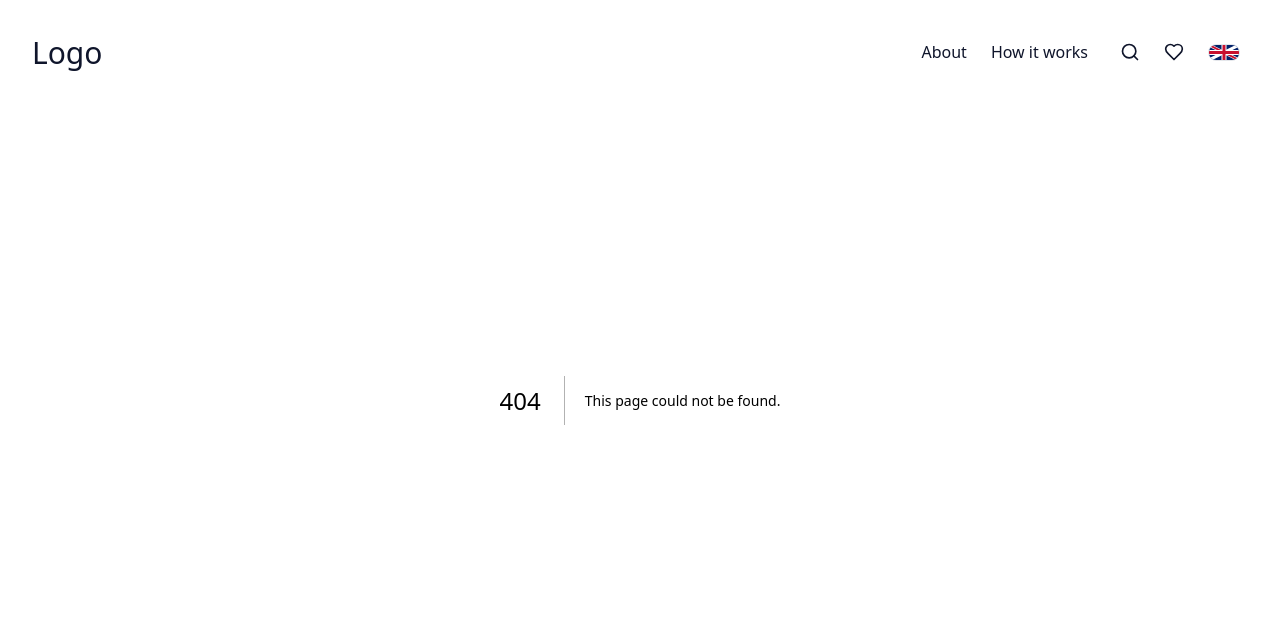
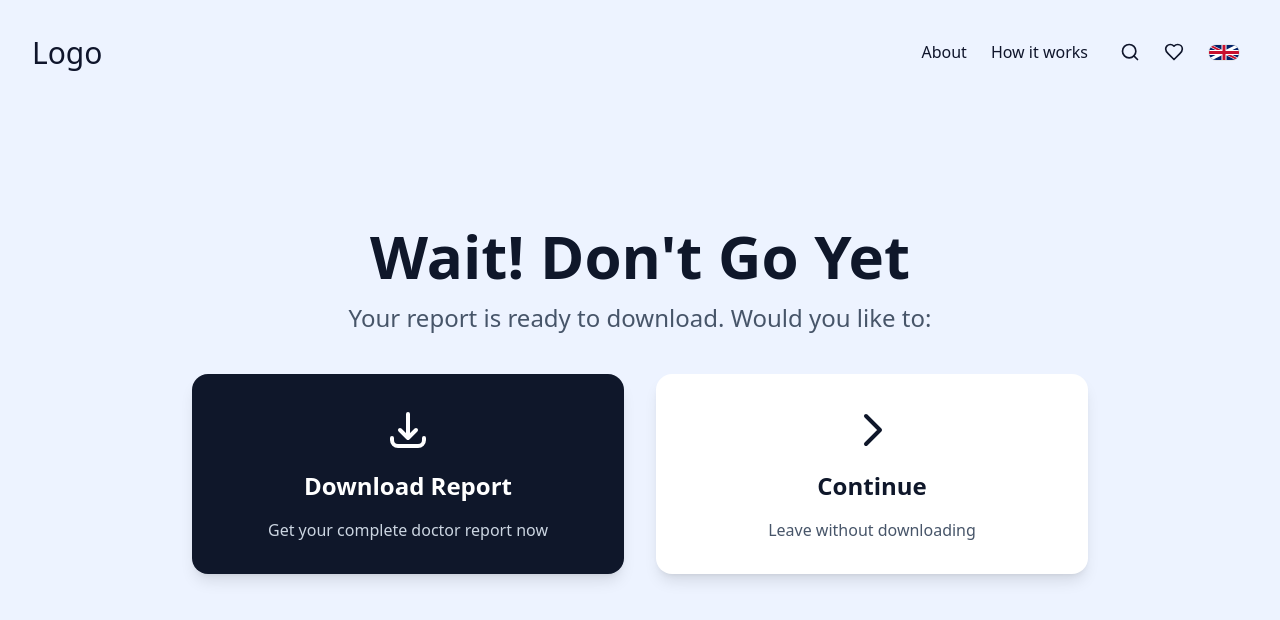
Before and after one commit to harisui/drm-frontend, a Next.js app: page /discard in a window 1280 px wide. Before the commit this address had no page. Shown: the top 620 px of the page. Built offline with nearby package versions, Linux system fonts and the light colour scheme.

Commit message:
push discard route

```diff
--- /dev/null
+++ b/src/app/discard/page.tsx
@@ -0,0 +1,71 @@
+import React from 'react';
+import Link from 'next/link';
+
+const DiscardPage = () => {
+    return (
+        <section className="flex min-h-screen items-center justify-center bg-[#EDF3FF] p-6 sm:p-10 lg:p-20">
+            <div className="w-full max-w-4xl space-y-8 lg:space-y-10">
+                <div className="text-center">
+                    <h1 className="text-4xl font-bold text-slate-900 sm:text-5xl md:text-6xl">
+                        Wait! Don't Go Yet
+                    </h1>
+                    <p className="mt-3 text-lg text-slate-600 sm:mt-4 sm:text-xl md:text-2xl">
+                        Your report is ready to download. Would you like to:
+                    </p>
+                </div>
+
+                <div className="flex flex-col gap-6 sm:flex-row sm:items-stretch sm:gap-8">
+                    {/* Download Report Option */}
+                    <Link
+                        href="/fullreport"
+                        className="flex-1 rounded-2xl bg-slate-900 p-8 text-center shadow-lg transition-all hover:bg-slate-800 hover:shadow-xl"
+                    >
+                        <div className="flex flex-col items-center gap-4">
+                            <svg
+                                className="h-12 w-12 text-white"
+                                fill="none"
+                                stroke="currentColor"
+                                viewBox="0 0 24 24"
+                            >
+                                <path
+                                    strokeLinecap="round"
+                                    strokeLinejoin="round"
+                                    strokeWidth={2}
+                                    d="M4 16v1a3 3 0 003 3h10a3 3 0 003-3v-1m-4-4l-4 4m0 0l-4-4m4 4V4"
+                                />
+                            </svg>
+                            <h2 className="text-2xl font-semibold text-white">Download Report</h2>
+                            <p className="text-slate-300">Get your complete doctor report now</p>
+                        </div>
+                    </Link>
+
+                    {/* Continue Option */}
+                    <Link
+                        href="/"
+                        className="flex-1 rounded-2xl bg-white p-8 text-center shadow-lg transition-all hover:shadow-xl"
+                    >
+                        <div className="flex flex-col items-center gap-4">
+                            <svg
+                                className="h-12 w-12 text-slate-900"
+                                fill="none"
+                                stroke="currentColor"
+                                viewBox="0 0 24 24"
+                            >
+                                <path
+                                    strokeLinecap="round"
+                                    strokeLinejoin="round"
+                                    strokeWidth={2}
+                                    d="M9 5l7 7-7 7"
+                                />
+                            </svg>
+                            <h2 className="text-2xl font-semibold text-slate-900">Continue</h2>
+                            <p className="text-slate-600">Leave without downloading</p>
+                        </div>
+                    </Link>
+                </div>
+            </div>
+        </section>
+    );
+};
+
+export default DiscardPage;
```
